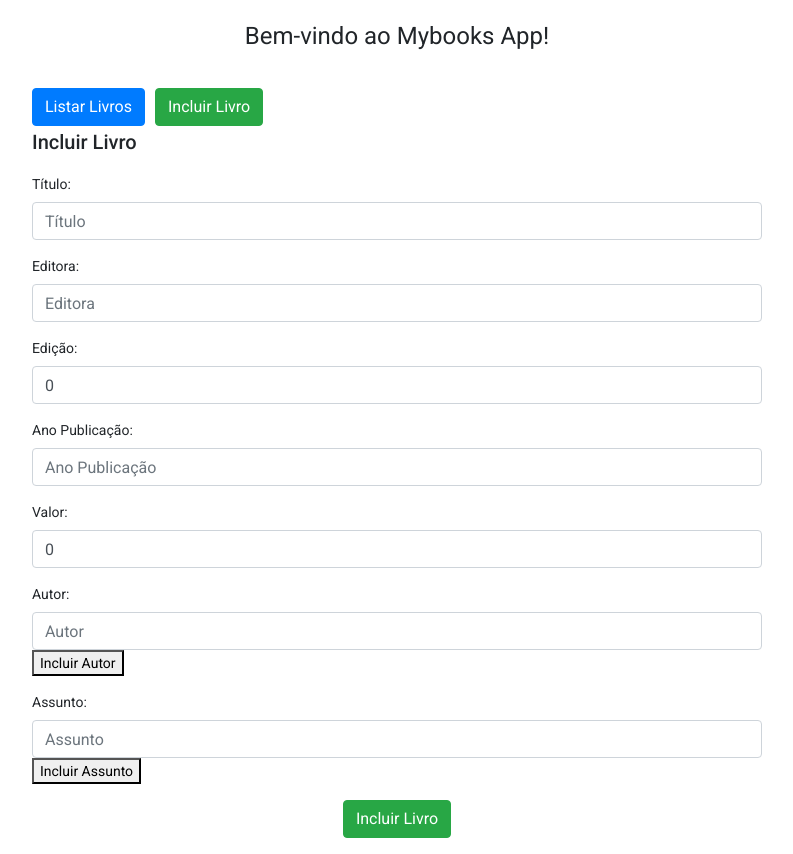
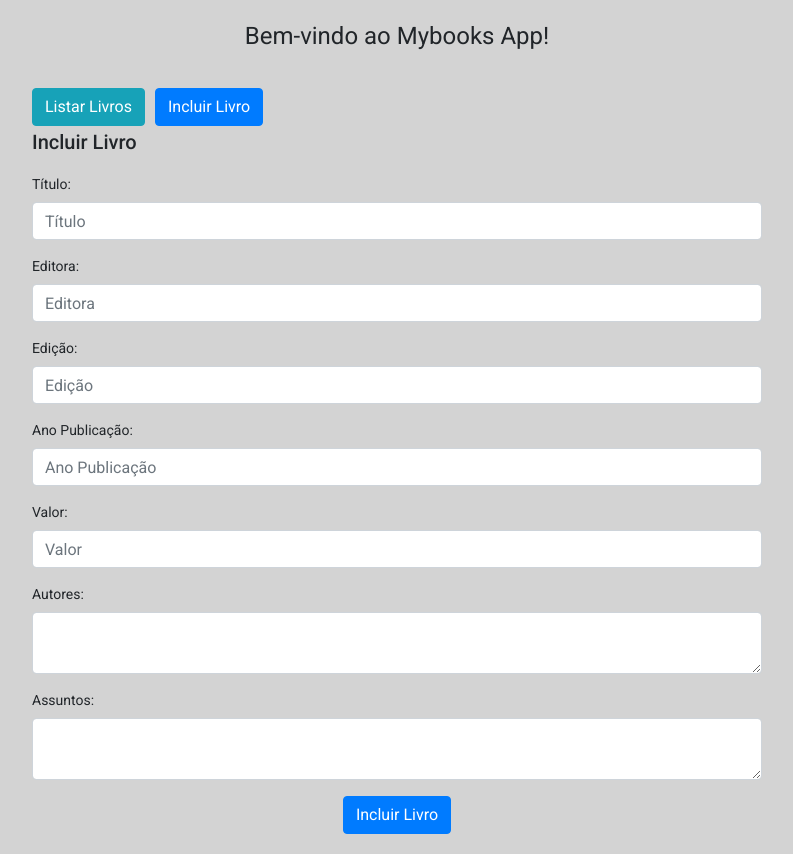
Before and after one commit to eugeniosolucoes/mybooks, an Angular app in the folder mybooks-app/: page /add in a window 1280 px wide. Shown: the whole page, without its empty margins (243-1036 px from the left). Built offline with nearby package versions, Linux system fonts and the light colour scheme.

Commit message:
Atualizando métodos de tratamento de dados.

```diff
--- a/mybooks-app/src/app/app.component.html
+++ b/mybooks-app/src/app/app.component.html
@@ -12,8 +12,8 @@
     <div class="col-md-2"></div>
     <div class="col-md-8">
       <br>
-      <a routerLink="/livros" class="btn btn-primary">Listar Livros</a>
-      <a style="margin-left:10px" routerLink="/add" class="btn btn-success">Incluir Livro</a>
+      <a routerLink="/livros" class="btn btn-info">Listar Livros</a>
+      <a style="margin-left:10px" routerLink="/add" class="btn btn-primary">Incluir Livro</a>
       <br>
     </div>
   </div>
--- a/mybooks-app/src/app/livro/add-livro.component.html
+++ b/mybooks-app/src/app/livro/add-livro.component.html
@@ -25,16 +25,14 @@
     <input type="number" [(ngModel)]="livro.valor" placeholder="Valor" name="valor" class="form-control" id="valor">
   </div>
   <div class="form-group">
-    <label for="autor">Autor:</label>
-    <input maxlength="40" [(ngModel)]="livro.autores" placeholder="Autor" name="autores" class="form-control">
-    <button>Incluir Autor</button>
+    <label for="autor">Autores:</label>
+    <textarea maxlength="40" [(ngModel)]="livro.autores" name="autores" class="form-control" id="autores"></textarea>
   </div>
   <div class="form-group">
-    <label for="assunto">Assunto:</label>
-    <input maxlength="20" [(ngModel)]="livro.assuntos" placeholder="Assunto" name="assuntos" class="form-control">
-    <button>Incluir Assunto</button>
+    <label for="autor">Assuntos:</label>
+    <textarea maxlength="40" [(ngModel)]="livro.assuntos" name="assuntos" class="form-control" id="assuntos"></textarea>
   </div>
   <div class="form-group text-center">
-    <button class="btn btn-success" (click)="createLivro()">Incluir Livro</button>
+    <button class="btn btn-primary" (click)="createLivro()">Incluir Livro</button>
   </div>
 </form>
--- a/mybooks-app/src/app/livro/add-livro.component.ts
+++ b/mybooks-app/src/app/livro/add-livro.component.ts
@@ -11,13 +11,26 @@ import { LivroService } from './livro.service';
 
 export class AddLivroComponent {
 
-  livro: Livro = new Livro();
+  livro: any = {};
 
   constructor(private router: Router, private livroService: LivroService) {
 
   }
 
   createLivro(): void {
+
+    console.log(this.livro);
+
+    if (!Array.isArray(this.livro.autores)) {
+      let autores = this.livro.autores.trim().split(",");
+      this.livro.autores = autores;
+    }
+    if (!Array.isArray(this.livro.assuntos)) {
+      let assuntos = this.livro.assuntos.trim().split(",");
+      this.livro.assuntos = assuntos;
+    }
+
+
     this.livroService.createLivro(this.livro)
       .subscribe(data => {
         alert("Livro salvo com sucesso!");
--- a/mybooks-app/src/app/livro/livro.component.html
+++ b/mybooks-app/src/app/livro/livro.component.html
@@ -6,6 +6,9 @@
       <th>Editora</th>
       <th>Edição</th>
       <th>Publicação</th>
+      <th>Autores</th>
+      <th>Assuntos</th>
+      <th>Valor</th>
       <th>Ações</th>
     </tr>
   </thead>
@@ -15,6 +18,9 @@
       <td>{{livro.editora}}</td>
       <td>{{livro.edicao}}</td>
       <td>{{livro.anoPublicacao}}</td>
+      <td>{{livro.autores}}</td>
+      <td>{{livro.assuntos}}</td>
+      <td>{{livro.valor}}</td>
       <td>
         <a [routerLink]="['/update', livro.id]" class="btn btn-info">Editar</a> &nbsp;
         <button class="btn btn-danger" (click)="deleteLivro(livro)">Excluir</button>
--- a/mybooks-app/src/app/livro/livro.service.ts
+++ b/mybooks-app/src/app/livro/livro.service.ts
@@ -32,7 +32,7 @@ export class LivroService {
   }
 
   public updateLivro(livro: Livro) {
-    return this.http.put<Livro>(this.mybooksURL + "/livro", livro);
+    return this.http.put<Livro>(this.mybooksURL + "/livro/" + livro.id, livro);
   }
 
 }
--- a/mybooks-app/src/app/livro/update-livro.component.html
+++ b/mybooks-app/src/app/livro/update-livro.component.html
@@ -24,17 +24,15 @@
     <label for="valor">Valor:</label>
     <input type="number" [(ngModel)]="livro.valor" placeholder="Valor" name="valor" class="form-control" id="valor">
   </div>
-  <div class="form-group" *ngFor="let autor of livro.autores">
-    <label for="autor">Autor:</label>
-    <input maxlength="40" value="{{autor}}" placeholder="Autor" name="autores" class="form-control">
-    <button>Incluir Autor</button>
+  <div class="form-group">
+    <label for="autor">Autores:</label>
+    <textarea maxlength="40" [(ngModel)]="livro.autores" name="autores" class="form-control" id="autores"></textarea>
   </div>
-  <div class="form-group" *ngFor="let assunto of livro.assuntos">
-    <label for="assunto">Assunto:</label>
-    <input maxlength="20" value="{{assunto}}" placeholder="Assunto" name="assuntos" class="form-control">
-    <button>Incluir Assunto</button>
+  <div class="form-group">
+    <label for="autor">Assuntos:</label>
+    <textarea maxlength="40" [(ngModel)]="livro.assuntos" name="assuntos" class="form-control" id="assuntos"></textarea>
   </div>
   <div class="form-group text-center">
-    <button type="submit" class="btn btn-success">Atualizar</button>
+    <button type="submit" class="btn btn-primary">Atualizar</button>
   </div>
 </form>
--- a/mybooks-app/src/styles.css
+++ b/mybooks-app/src/styles.css
@@ -1 +1,5 @@
 @import "~bootstrap/dist/css/bootstrap.css";
+
+body {
+  background-color: lightgray;
+}
```
